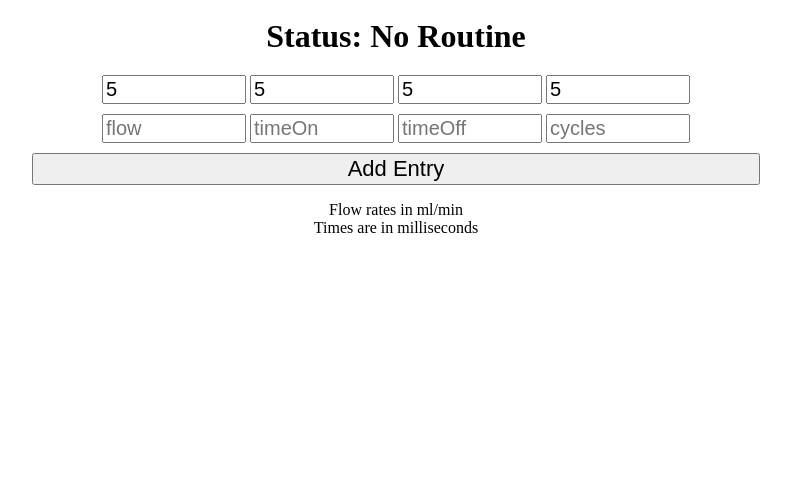
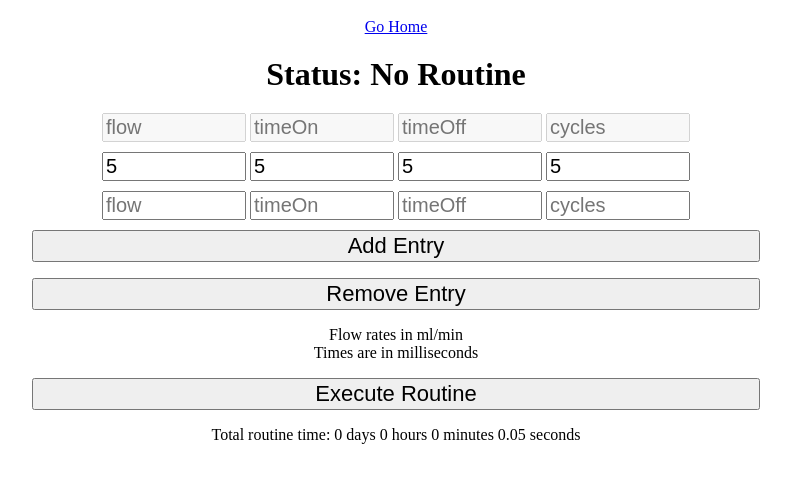
Before and after one commit to CJ5518/ShearStressBioreactor, a plain HTML site: page data/routineManager.html in a window 1280 px wide. Both pictures are taken after typing "5", "5", "5", "5" into the empty fields and a click on the button "Add Entry". Shown: the whole page, without its empty margins (244-1035 px from the left). Drawn offline with Linux system fonts and the light colour scheme.

Commit message:
More fronted work

```diff
--- a/data/routineManager.html
+++ b/data/routineManager.html
@@ -9,27 +9,47 @@
 		<link rel="stylesheet" href="styles.css">
 	</head>
 	<body>
+		<div class="center">
+			<a href="./index.html">Go Home</a>
+		</div>
 		<script src="./common.js"></script>
 			<h1 class="center">
 			Status: No Routine
 		</h1>
 		<div class="center">
 			<ul class="no-bullets" id="entries">
+				<div class="routineManagerEntry" id="first">
+					<input class="routineManagerInput" type="number" disabled placeholder="flow">
+					<input class="routineManagerInput" type="number" disabled placeholder="timeOn">
+					<input class="routineManagerInput" type="number" disabled placeholder="timeOff">
+					<input class="routineManagerInput" type="number" disabled placeholder="cycles">
+				</div>
 				<div class="routineManagerEntry" id="entry0">
 					<input class="routineManagerInput" type="number" placeholder="flow">
 					<input class="routineManagerInput" type="number" placeholder="timeOn">
 					<input class="routineManagerInput" type="number" placeholder="timeOff">
 					<input class="routineManagerInput" type="number" placeholder="cycles">
 				</div>
+
 			</ul>
 			<button class="mainButton" onclick="makeNewEntry()">
 				Add Entry
 			</button>
-			<script src="./routineManager.js"></script>
+			<p></p>
+			<button class="mainButton" onclick="removeEntry()">
+				Remove Entry
+			</button>
 			<p>
 				Flow rates in ml/min<br>
 				Times are in milliseconds
 			</p>
+			<button class="mainButton" onclick="executeRoutine()">
+				Execute Routine
+			</button>
+			<p id="routineTime">
+				Total routine time: 0 seconds
+			</p>
+			<script src="./routineManager.js"></script>
 		</div>
 	</body>
 </html>
--- a/data/routineManager.js
+++ b/data/routineManager.js
@@ -1,8 +1,9 @@
 
 console.log("hello, world!");
 
-var firstEntry = document.getElementsByClassName("routineManagerEntry")[0];
+var firstEntry = document.getElementsByClassName("routineManagerEntry")[1];
 var entryList = document.getElementById("entries");
+var timeText = document.getElementById("routineTime");
 var numEntries = 1;
 
 function makeNewEntry() {
@@ -13,10 +14,24 @@ function makeNewEntry() {
 	numEntries++;
 }
 
+function removeEntry() {
+	if (numEntries == 1) return;
+	document.getElementById("entry" + (numEntries - 1)).remove();
+	numEntries--;
+}
+
 function getNumbers(entryNum) {
 	var ret = [];
 	for (var q = 0; q < 4; q++) {
 		ret[q] = parseFloat(document.querySelectorAll("#entry" + entryNum + " input")[q].value);
+	}
+	return ret;
+}
+
+function getAllNumbers() {
+	var ret = [];
+	for (var q = 0; q < numEntries; q++) {
+		ret[q] = getNumbers(q);
 	}
 	return ret;
 }
@@ -26,3 +41,50 @@ function setNumbers(entryNum) {
 		document.querySelectorAll("#entry" + entryNum + " input")[q].value = "";
 	}
 }
+
+//https://stackoverflow.com/a/8211778
+function secondsToString(seconds) {
+	var numdays = Math.floor(seconds / 86400);
+	var numhours = Math.floor((seconds % 86400) / 3600);
+	var numminutes = Math.floor(((seconds % 86400) % 3600) / 60);
+	var numseconds = ((seconds % 86400) % 3600) % 60;
+	return numdays + " days " + numhours + " hours " + numminutes + " minutes " + numseconds + " seconds";
+}
+
+//This function triggers every time an input on the page is edited
+//We use this to update the routine time text
+addEventListener('input', function (evt) {
+	var text = "Total routine time: "
+	var totalMillis = 0;
+	var numbers = getAllNumbers();
+	for (var q = 0; q < numbers.length; q++) {
+		var millis = (numbers[q][1] + numbers[q][2]) * numbers[q][3];
+		totalMillis += millis;
+	}
+	text += secondsToString(totalMillis / 1000);
+	timeText.textContent = text;
+});
+
+function executeRoutine() {
+	var numbers = getAllNumbers();
+	var data = {};
+	data["numEntries"] = numbers.length;
+	for (var q = 0; q < numbers.length; q++) {
+		for (var i = 0; i < numbers[q].length; i++) {
+			data[("entry" + q) + i] = numbers[q][i];
+		}
+	}
+
+	var xhr = new XMLHttpRequest();
+
+	xhr.onreadystatechange = function () {
+		if (this.readyState != 4) return;
+
+		if (this.status == 200) {
+			console.log(this.responseText);
+		}
+	};
+
+	xhr.open('POST', yourUrl, true);
+	xhr.send(JSON.stringify(data));
+}
--- a/data/styles.css
+++ b/data/styles.css
@@ -34,6 +34,15 @@ ul.no-bullets {
 	margin-bottom: 10px;
 }
 
+.helpP {
+	max-width: 800px;
+	margin: auto;
+	width: 96%;
+	padding: 10px;
+	text-align: justify;
+	text-indent: 3ch;
+}
+
 /* Chrome, Safari, Edge, Opera */
 input::-webkit-outer-spin-button,
 input::-webkit-inner-spin-button {
```
Also changed, not shown: data/error.html (+3 -0 lines), data/graphViewer.html (+3 -0 lines), data/help.html (added, +45 -0 lines), data/index.html (+1 -6 lines), data/networkSettings.html (+3 -1 lines), data/success.html (+3 -0 lines), 1 other file.
